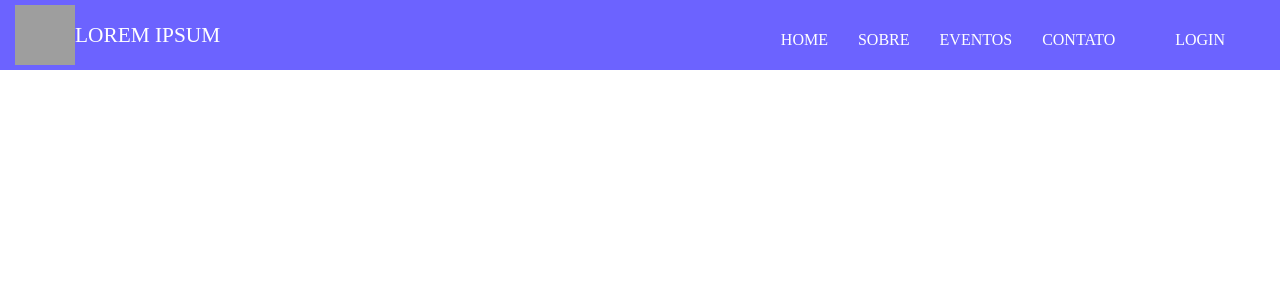
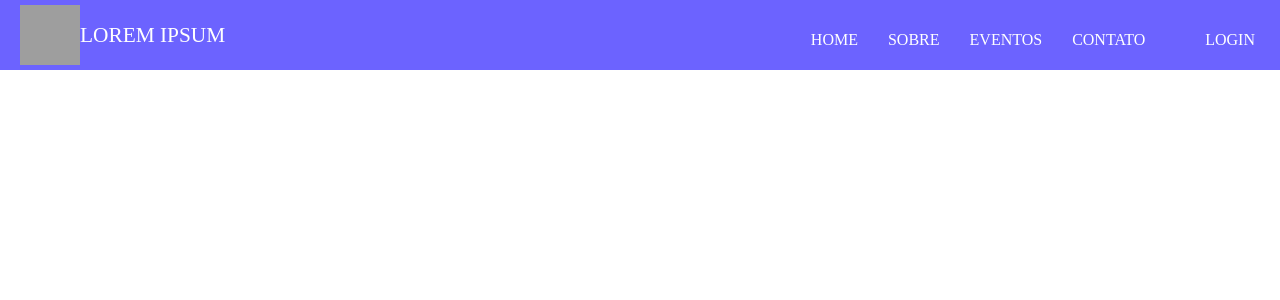
Before and after one commit to gabrdgs/Arte-ae, a Django app: template arte_ae/templates/base.html in a window 1280 px wide. Shown: the top 300 px of the page. Run offline with Django 3.2, Linux system fonts and the light colour scheme; the template is opened without the code that fills it, so the values that code supplies are empty; grey boxes are pictures that could not be loaded.

Commit message:
deixando navbar fixa no top

```diff
--- a/arte_ae/static/style.css
+++ b/arte_ae/static/style.css
@@ -29,10 +29,11 @@ nav {
   background-color: var(--roxo);
   display: flex;
   grid-area: nav;
+  width: 100%;
   height: 70px;
   justify-content: space-between;
-  padding: 0px 50px 0px 15px;
   text-transform: uppercase;
+  position: fixed;
 }
 
 nav .logo {
@@ -40,6 +41,7 @@ nav .logo {
   align-items: center;
   color: var(--branco);
   font-size: 16pt;
+  padding: 20px;
 }
 nav .logo img {
   width: 60px;
@@ -48,6 +50,7 @@ nav .logo img {
 nav .menu {
   height: 100%;
   display: flex;
+  padding: 20px;
 }
 nav .menu .item-menu{
   align-items: center;
@@ -69,7 +72,7 @@ nav .menu .item-menu:hover {
 header {
   grid-area: header;
   display: flex;
-  height: 90vh;
+  height: 100vh;
 }
 
 /* about */
```
